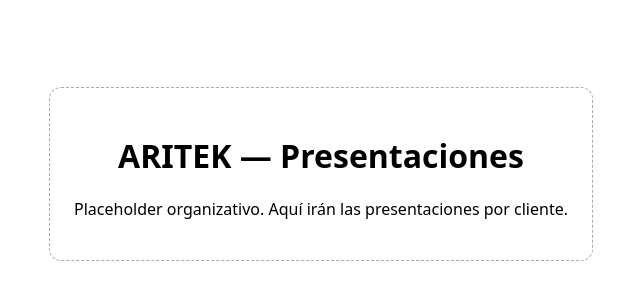
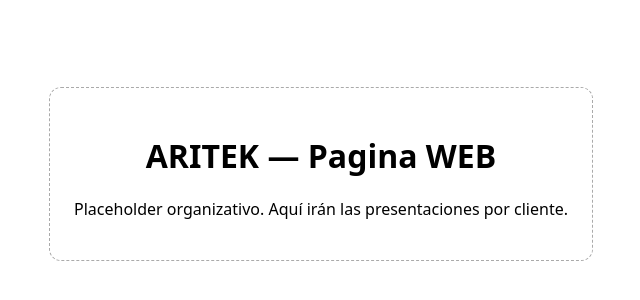
Before and after one commit to AritekSAS/pagina-web-aritek, a plain HTML site: page index.html in a window 1280 px wide. Shown: the part 226-526 px from the top of the page, without its empty margins (319-959 px from the left). Drawn offline with Linux system fonts and the light colour scheme.

Commit message:
desde cero

```diff
--- a/index.html
+++ b/index.html
@@ -8,7 +8,7 @@
 </head>
 <body>
   <main>
-    <h1>ARITEK — Presentaciones</h1>
+    <h1>ARITEK — Pagina WEB</h1>
     <p>Placeholder organizativo. Aquí irán las presentaciones por cliente.</p>
   </main>
 </body>
```
